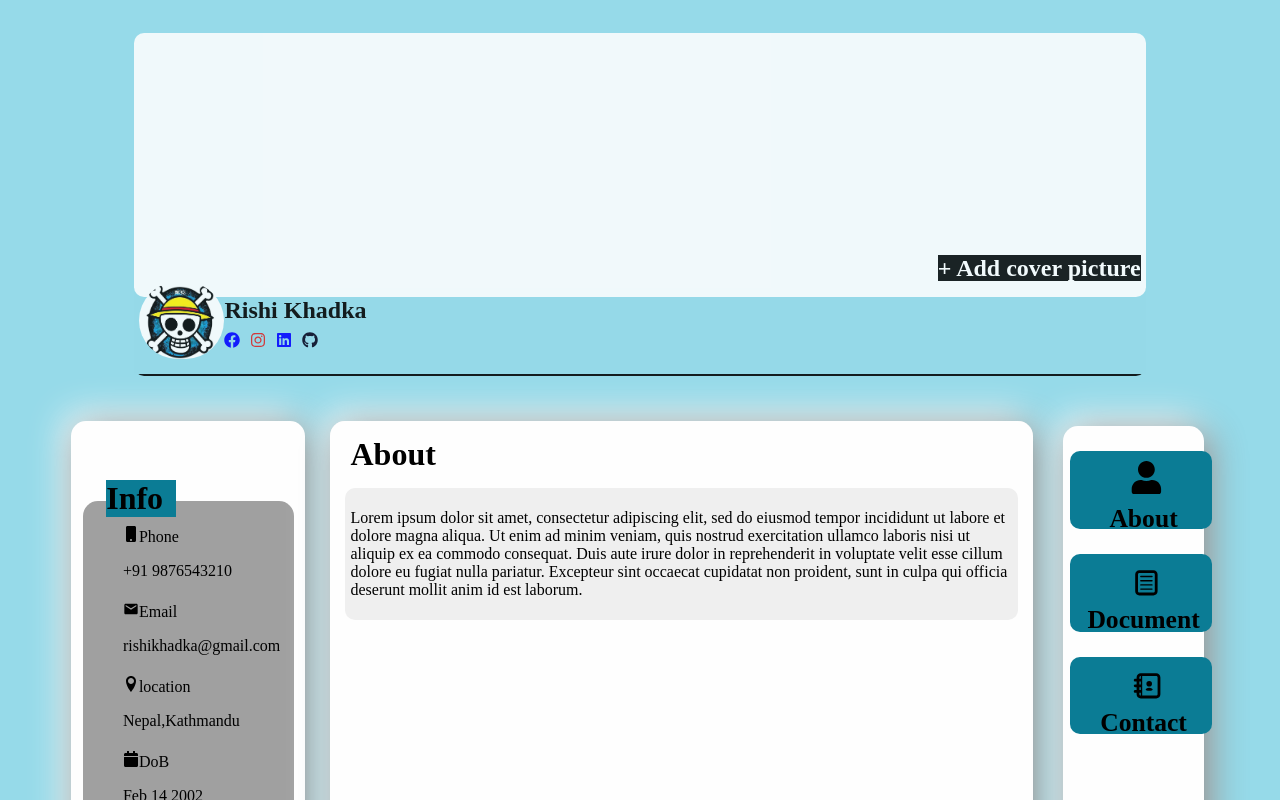
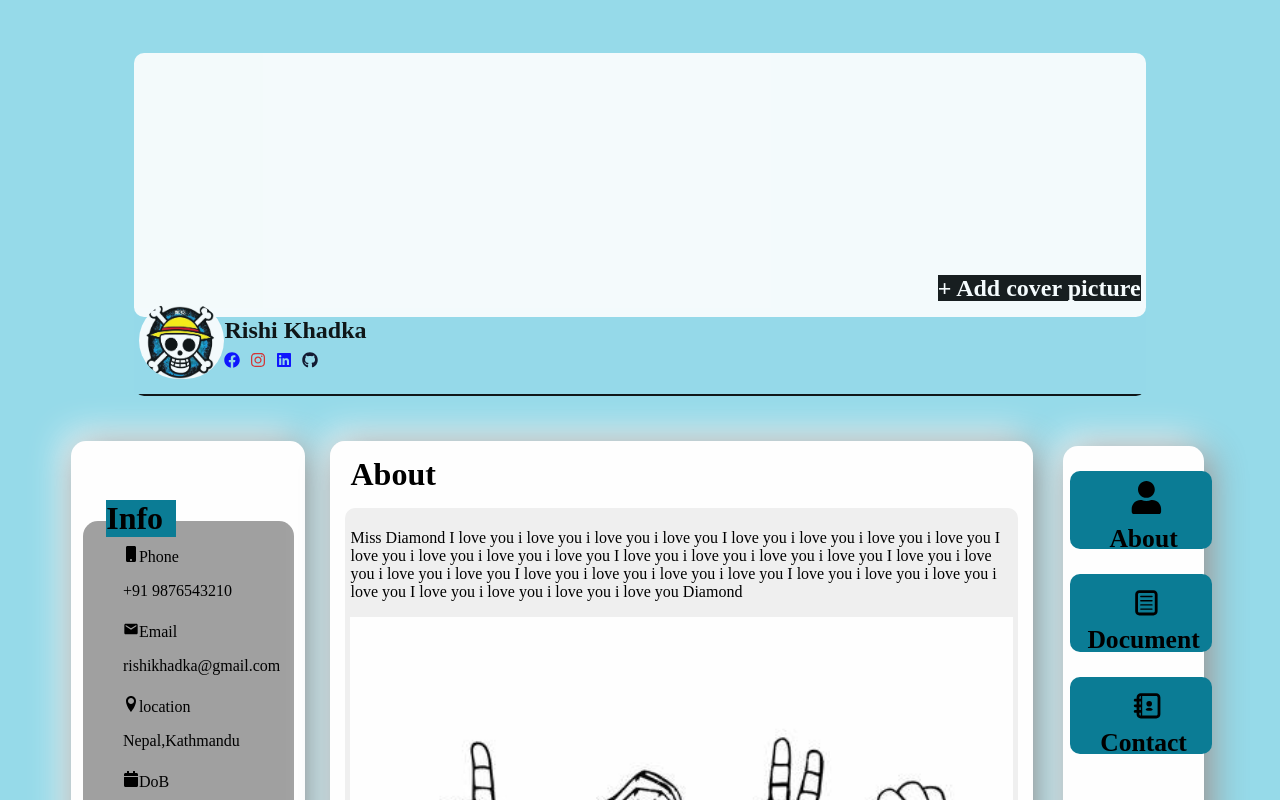
Before and after one commit to Rishikdk/Portfilo, a React (Vite) app in the folder Rishi_portfilo/: page / in a window 1280 px wide. Shown: the top 800 px of the page. Built offline with nearby package versions, Linux system fonts and the light colour scheme.

Commit message:
major update

```diff
--- a/Rishi_portfilo/src/App.css
+++ b/Rishi_portfilo/src/App.css
@@ -6,7 +6,7 @@
   gap: 15px;
 }
 .container_header {
-  margin-top: 50px;
+  margin-top: 70px;
   display: flex;
   opacity: 0.9;
   transform: translateY(-25px);
--- a/Rishi_portfilo/src/assets/components/Style/mid.css
+++ b/Rishi_portfilo/src/assets/components/Style/mid.css
@@ -10,3 +10,8 @@
   padding: 5px 10px;
   box-shadow: 7px 7px 35px #898989, -7px -7px 35px #ffffff;
 }
+
+.contain {
+  display: flex;
+  flex-direction: column;
+}
--- a/Rishi_portfilo/src/assets/components/card_mid.jsx
+++ b/Rishi_portfilo/src/assets/components/card_mid.jsx
@@ -1,5 +1,6 @@
 import React from "react";
 import "./Style/mid.css";
+import Profile from "./images/love.jpeg";
 
 class CardMid extends React.Component {
   render() {
@@ -11,14 +12,14 @@ class CardMid extends React.Component {
           </div>
           <div className="contain">
             <p>
-              Lorem ipsum dolor sit amet, consectetur adipiscing elit, sed do
-              eiusmod tempor incididunt ut labore et dolore magna aliqua. Ut
-              enim ad minim veniam, quis nostrud exercitation ullamco laboris
-              nisi ut aliquip ex ea commodo consequat. Duis aute irure dolor in
-              reprehenderit in voluptate velit esse cillum dolore eu fugiat
-              nulla pariatur. Excepteur sint occaecat cupidatat non proident,
-              sunt in culpa qui officia deserunt mollit anim id est laborum.
+              Miss Diamond I love you i love you i love you i love you I love
+              you i love you i love you i love you I love you i love you i love
+              you i love you I love you i love you i love you i love you I love
+              you i love you i love you i love you I love you i love you i love
+              you i love you I love you i love you i love you i love you I love
+              you i love you i love you i love you Diamond
             </p>
+            <img img src={Profile}></img>
           </div>
         </div>
       </>
```
Also changed, not shown: Rishi_portfilo/src/assets/components/images/love.jpeg (added).
